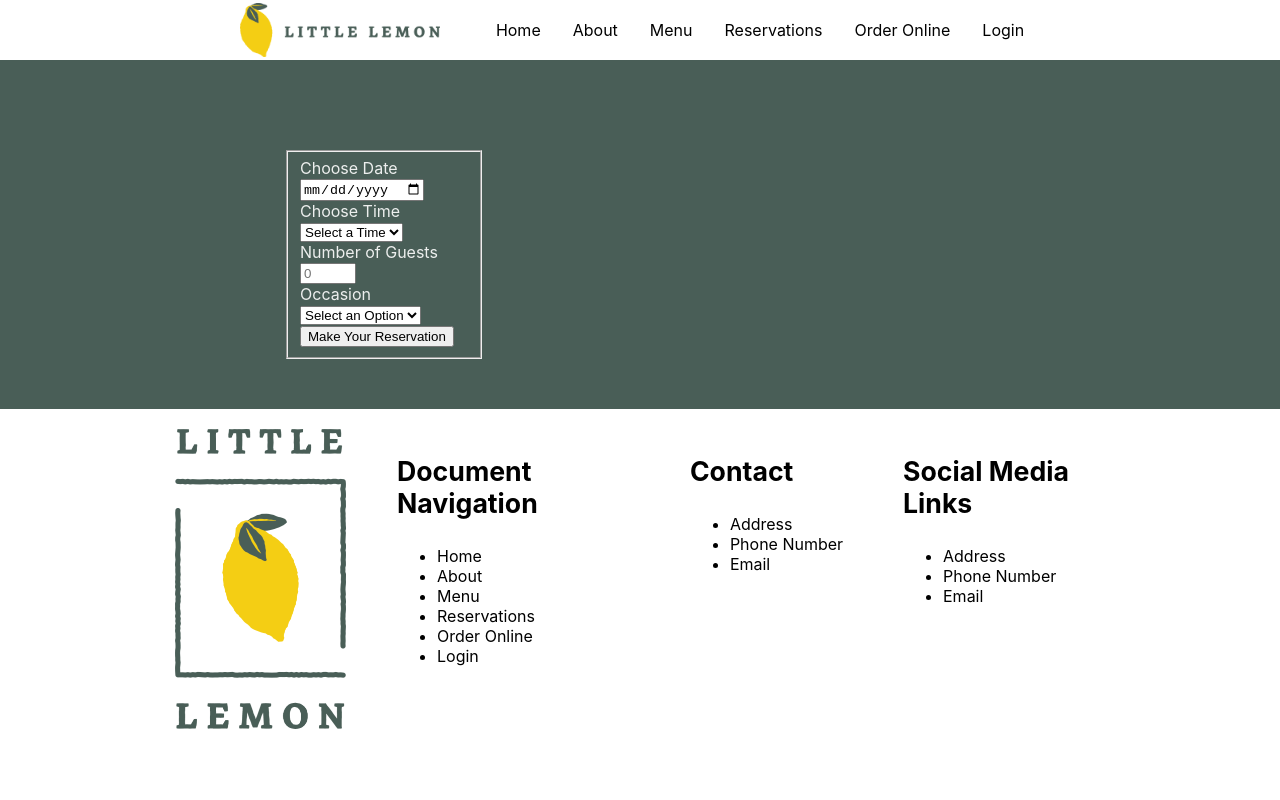
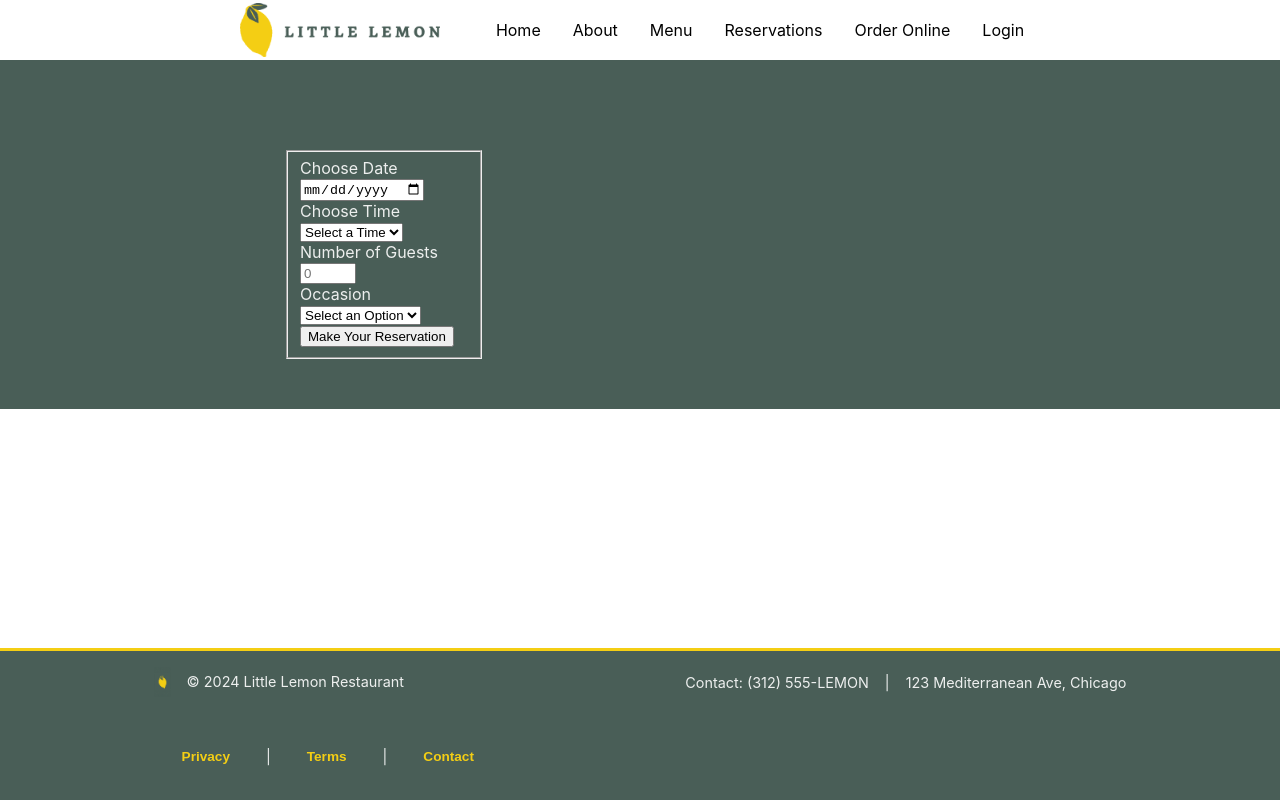
Before and after one commit to klajdm/little-lemon-website, a React (Create React App) app: page /booking in a window 1280 px wide. Built offline with nearby package versions, Linux system fonts and the light colour scheme; a web font is replaced by a local one.

Commit message:
refactor, update header and footer

```diff
--- a/src/App.css
+++ b/src/App.css
@@ -1,6 +1,17 @@
 .App {
   text-align: center;
   font-family: 'Markazi Text', serif;
+}
+
+/* Add bottom padding to prevent content from being hidden behind fixed footer */
+body {
+  margin: 0;
+  padding-bottom: 80px; /* Height of footer + some extra space */
+}
+
+main {
+  min-height: calc(100vh - 140px); /* Account for nav and footer */
+  padding-bottom: 2rem;
 }
 
 .App-logo {
--- a/src/App.js
+++ b/src/App.js
@@ -1,19 +1,16 @@
 import React from 'react';
 import './App.css';
 import Nav from "./components/Nav"
-import Header from "./components/Header"
 import Main from "./components/Main"
 import Footer from "./components/Footer"
 
 function App() {
   return (
-    <div>
     <React.Fragment>
       <Nav />
       <Main />
       <Footer />
     </React.Fragment>
-    </div>
   );
 }
 
--- a/src/components/BookingForm.js
+++ b/src/components/BookingForm.js
@@ -10,9 +10,15 @@ const BookingForm = (props) => {
    const [date, setDate] = useState("");
    const [times, setTimes] = useState("")
 
-   const handleSumbit = (e) => {
+   const handleSubmit = (e) => {
    e.preventDefault();
-   props.submitForm(e);
+   const formData = {
+     date,
+     time: times,
+     guests: parseInt(guests),
+     occasion
+   };
+   props.submitForm(formData);
    };
 
    const handleChange = (e) => {
@@ -23,7 +29,7 @@ const BookingForm = (props) => {
   return (
     <header>
       <section>
-        <form onSubmit={handleSumbit}>
+        <form onSubmit={handleSubmit}>
           <fieldset>
             <div>
               <label htmlFor="book-date">Choose Date</label>
--- a/src/components/Footer.js
+++ b/src/components/Footer.js
@@ -1,40 +1,84 @@
-import React from "react"
-import small_logo from "../images/small_logo.png"
+import React from "react";
+import small_logo from "../images/small_logo.png";
 
 const Footer = () => {
+    const footerStyle = {
+        position: "fixed",
+        bottom: 0,
+        left: 0,
+        width: "100%",
+        backgroundColor: "#495E57",
+        color: "#FFFFFF",
+        padding: "1rem 2rem",
+        boxSizing: "border-box",
+        zIndex: 999,
+        borderTop: "3px solid #F4CE14"
+    };
+
+    const sectionStyle = {
+        display: "flex",
+        justifyContent: "space-between",
+        alignItems: "center",
+        maxWidth: "1200px",
+        margin: "0 auto",
+        flexWrap: "wrap",
+        gap: "2rem"
+    };
+
+    const logoStyle = {
+        height: "30px",
+        width: "auto"
+    };
+
+    const textStyle = {
+        margin: 0,
+        fontSize: "0.9rem",
+        opacity: 0.9
+    };
+
+    const linkStyle = {
+        color: "#F4CE14",
+        textDecoration: "none",
+        fontSize: "0.85rem",
+        margin: "0 0.5rem"
+    };
+
     return(
-        <footer>
-            <section>
-            <div>
-                <img src={small_logo} />
-            </div>
-            <div>
-                <h3>Document Navigation</h3>
-            <ul>
-                <li>Home</li>
-                <li>About</li>
-                <li>Menu</li>
-                <li>Reservations</li>
-                <li>Order Online</li>
-                <li>Login</li>
-            </ul>
-            </div>
-            <div>
-                <h3>Contact</h3>
-            <ul>
-                <li>Address</li>
-                <li>Phone Number</li>
-                <li>Email</li>
-            </ul>
-            </div>
-            <div>
-                <h3>Social Media Links</h3>
-            <ul>
-                <li>Address</li>
-                <li>Phone Number</li>
-                <li>Email</li>
-            </ul>
-            </div>
+        <footer style={footerStyle}>
+            <section style={sectionStyle}>
+                <div style={{ display: "flex", alignItems: "center", gap: "1rem" }}>
+                    <img src={small_logo} alt="Little Lemon Logo" style={logoStyle} />
+                    <p style={textStyle}>© 2024 Little Lemon Restaurant</p>
+                </div>
+
+                <div style={{ display: "flex", alignItems: "center", gap: "1rem", flexWrap: "wrap" }}>
+                    <span style={textStyle}>Contact: (312) 555-LEMON</span>
+                    <span style={textStyle}>|</span>
+                    <span style={textStyle}>123 Mediterranean Ave, Chicago</span>
+                </div>
+
+                <div style={{ display: "flex", alignItems: "center", gap: "0.5rem" }}>
+                    <button
+                        onClick={() => alert('Privacy policy page would be implemented here')}
+                        style={{...linkStyle, background: 'none', border: 'none', cursor: 'pointer'}}
+                    >
+                        Privacy
+                    </button>
+                    <span style={textStyle}>|</span>
+                    <button
+                        onClick={() => alert('Terms page would be implemented here')}
+                        style={{...linkStyle, background: 'none', border: 'none', cursor: 'pointer'}}
+                    >
+                        Terms
+                    </button>
+                    <span style={textStyle}>|</span>
+                    <button
+                        onClick={() => alert('Contact page would be implemented here')}
+                        style={{...linkStyle, background: 'none', border: 'none', cursor: 'pointer'}}
+                    >
+                        Contact
+                    </button>
+                </div>
             </section>
         </footer>
     )
--- a/src/components/Header.js
+++ b/src/components/Header.js
@@ -11,10 +11,10 @@ const Header = () => {
             <h2>Little Lemon</h2>
             <h3>Chicago</h3>
             <p>We are a family owned Mediterraneran restaurant, focused on traditional recipes servred with a modern twist.</p>
-            <Link to="/Booking"><button aria-label="On Click">Reserve Table</button></Link>
+            <Link to="/booking"><button aria-label="On Click">Reserve Table</button></Link>
             </div>
             <div>
-                <img src={food1} />
+                <img src={food1} alt="Little Lemon restaurant food" />
             </div>
             </section>
         </header>
```
